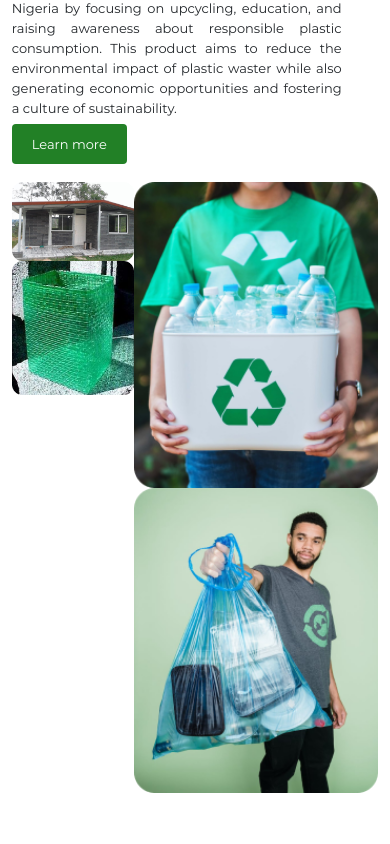
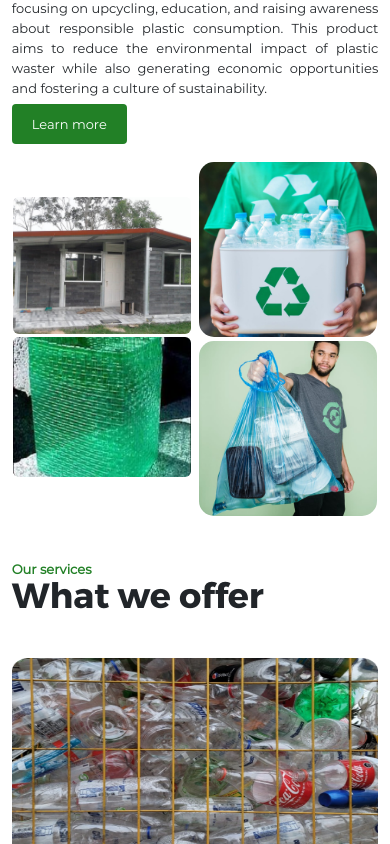
Before and after one commit to ty-codes/Ecocycle_Frontend, a React (Create React App) app: page / in a window 390 px wide. Shown: the part 1156-2000 px from the top of the page. Built offline with nearby package versions, Linux system fonts and the light colour scheme; no server answers; the HTML template or start-up script is replaced by a standard one.

Commit message:
refactor - update styles

```diff
--- a/src/App.css
+++ b/src/App.css
@@ -212,7 +212,9 @@ footer .logo-wrap .primary {
   color: rgba(255, 255, 255, 0.6) !important;
 }
 
-.navlink-button {
+.navlink-button,.navlink-button:focus,
+.navlink-button:hover,
+.navlink-button:active {
   width: 10vw;
   height: 5vh;
   color: rgba(255, 255, 255, 0.6);
@@ -332,7 +334,7 @@ footer .logo-wrap .primary {
 
 .hero h1 {
   margin-bottom: 0em;
-  text-shadow: 0px 2px #1e1e1e;
+  text-shadow: 0px 1px #1e1e1e;
   color: #1e1e1e;
   font-size: 56px;
   font-family: MontserratBold;
@@ -441,7 +443,6 @@ footer svg {
   color: white;
   padding: 0 1vw;
   width: 30%;
-  margin: 0 ! important;
 }
 
 .searchbox {
@@ -745,6 +746,41 @@ footer svg {
   fill: var(--primaryColor);
 }
 
+.collage-flex {
+  gap: 1vw;
+  justify-content: space-around;
+  align-items: center;
+  height: 30vw;
+  min-height: 400px;
+  align-self: center;
+}
+
+.collage-block {
+  gap: 1vw;
+  display: flex;
+  flex-direction: column;
+  height: 100%;
+  width: 50%;
+}
+
+.collage-block img {
+  height: 50%;
+  width: 100%;
+  object-fit: cover;
+  object-position: center;
+  border-radius: 1.5vw;
+}
+
+.collage-block.short {
+  height: 80%;
+}
+
+.collage-block.short img {
+  width: 80%;
+  border-radius: 1.5vw;
+  align-self: end;
+}
+
 @media (min-width: 1900px) {
   .hero .text-block {
     width: 80%;
@@ -1028,6 +1064,10 @@ footer svg {
   .impact-block {
     margin-bottom: 120px;
   }
+
+  .collage-block img {
+    border-radius: 15px;
+  }
 }
 
 @media (max-width: 540px) {
@@ -1070,6 +1110,10 @@ footer svg {
     height: 100%;
     overflow: hidden;
   }
+
+  .about .text-block p {
+    width: 100%;
+}
 }
 
 @media (max-width: 425px) {
@@ -1180,6 +1224,16 @@ footer svg {
     width: 100%;
     max-width: 350px;
   }
+
+  .collage-flex {
+    height: 350px;
+    gap: 8px;
+    min-height: auto;
+  }
+
+  .collage-block.short img {
+    width: 100%;
+  }
 }
 
 @media (max-width: 375px) {
```
